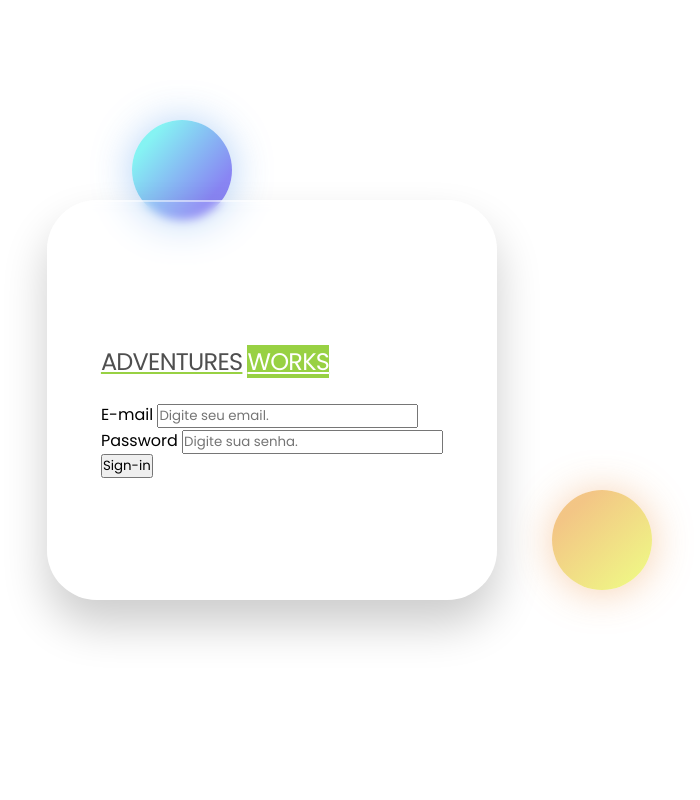
After one commit to ageuribeiro/projeto-ecommerce, a Flask app: page /login in a window 1280 px wide. The commit adds this page. Shown: the whole page, without its empty margins (368-1068 px from the left). Run offline with Flask 3, Linux system fonts and the light colour scheme; some libraries are stand-ins or nearby versions.

Commit message:
Criado a página Login, Implementado o frmaework JQuery

```diff
--- a/main.py
+++ b/main.py
@@ -1,19 +1,22 @@
-from flask import Flask, redirect, render_template, url_for
-
+from flask import Flask, request, render_template
+from flask_cors import CORS
 
 app = Flask(__name__, template_folder="templates", static_folder="static")
 
 
 @app.route('/')
 def home():
+    '''Rota principal'''
     return render_template('index.html')
 
 @app.route('/login')
 def login():
+    '''Rota para a pagina de login'''
     return render_template('login.html')
 
 @app.route('/register')
 def register():
+    '''Rota para registro'''
     return render_template('register.html')
 
 # Inicialiazando a aplicação
--- a/static/css/style.css
+++ b/static/css/style.css
@@ -1,7 +1,8 @@
-@import url('https://fonts.googleapis.com/css2?family=Manrope:wght@200..800&family=Poppins:ital,wght@0,100;0,200;0,300;0,400;0,500;0,600;0,700;0,800;0,900;1,100;1,200;1,300;1,400;1,500;1,600;1,700;1,800;1,900&display=swap');
+@import url('https://fonts.googleapis.com/css2?family=Bebas+Neue&family=Manrope:wght@200..800&family=Poppins:ital,wght@0,100;0,200;0,300;0,400;0,500;0,600;0,700;0,800;0,900;1,100;1,200;1,300;1,400;1,500;1,600;1,700;1,800;1,900&display=swap');
 
 * {
     margin: 0;
+    padding: 0;
     font-family: Poppins, sans-serif;
     box-sizing: border-box;
 }
@@ -55,6 +56,7 @@ footer p {
 }
 
 footer p {
+    font-size: 12px;
     color: #FFF;
 }
 
@@ -62,3 +64,69 @@ footer a {
     margin-right: 10px;
     color: #FFF;
 }
+
+
+#glass-content h2 {
+    font-style: normal;
+    font-weight: 400;
+    line-height: 80px;
+    letter-spacing: -0.03em;
+    text-transform: uppercase;
+    color: #4f4f4f;
+    text-decoration: underline;
+    text-decoration-color: rgb(152, 209, 67);
+}
+
+#glass-content h2 span {
+    margin-left: 5px;
+    letter-spacing: -0, 04em;
+    text-decoration: underline;
+    text-transform: uppercase;
+    color: #fff;
+    background-color: rgb(152, 209, 67);
+}
+
+.circle {
+    position: absolute;
+    width: 100px;
+    height: 100px;
+    border-radius: 50%;
+}
+
+.circle-blue {
+    left: 500px;
+    top: 120px;
+    background: linear-gradient(309.98deg, rgba(58, 52, 235, 0.6) 21.66%, rgba(52, 235, 235, 0.6) 81.47%);
+    box-shadow: 0px 2px 40px rgba(52, 134, 235, 0.4);
+}
+
+.circle-yellow {
+    left: 920px;
+    top: 490px;
+    background: linear-gradient(137.73deg, rgba(235, 159, 52, 0.6) 20.37%, rgba(229, 235, 52, 0.6) 84.33%);
+    box-shadow: 0px 2px 40px rgba(235, 137, 52, 0.4);
+}
+
+.glass {
+    position: absolute;
+    top: 50%;
+    left: 50%;
+    transform: translate(-50%, -50%);
+    width: 450px;
+    height: 400px;
+    display: flex;
+    background-color: rgba(255, 255, 255, .1);
+    box-shadow: 0 25px 45px rgba(0, 0, 0, .2);
+    border-radius: 50px;
+    border: 2px solid rgba(255, 255, 255, .5);
+    border-right: 2px solid rgba(255, 255, 255, .2);
+    border-bottom: 2px solid rgba(255, 255, 255, .2);
+    backdrop-filter: blur(5px);
+    -webkit-backdrop-filter: blur(5px);
+    justify-content: center;
+    align-items: center;
+}
+
+.glass-content {
+    position: absolute;
+}
--- /dev/null
+++ b/templates/login.html
@@ -0,0 +1,22 @@
+<link rel="stylesheet" href="../static/css/style.css" media="all">
+<div class="circle circle-blue"></div>
+<div class="circle circle-yellow"></div>
+<div class="glass container">
+    <div id="glass-content">
+        <form action="#" class="form">
+            <h2>Adventures<span>Works</span></h2>
+            <p></p>
+
+            <div class="mb-3">
+                <label class="form-label" for="input-email">E-mail</label>
+                <input class="form-control" type="email" name="input-email" id="input-email" placeholder="Digite seu email." />
+            </div>
+            <div class="mb-3">
+                <label class="form-label" for="input-senha">Password</label>
+                <input class="form-control" type="password" name="input-password" id="input-password" placeholder="Digite sua senha." />
+            </div>
+            <button class="btn btn-outline-success" type="submit">Sign-in</button>
+        </form>
+    </div>
+</div>
+<script src="https://kit.fontawesome.com/0a0ec0587e.js" crossorigin="anonymous"></script>
```
Also changed, not shown: static/javascript/script.js (+33 -0 lines), templates/layout.html (+27 -15 lines), static/assets/imgs/florian-unsplash.jpg (added), static/assets/imgs/max-bender-unsplash.jpg (added).
